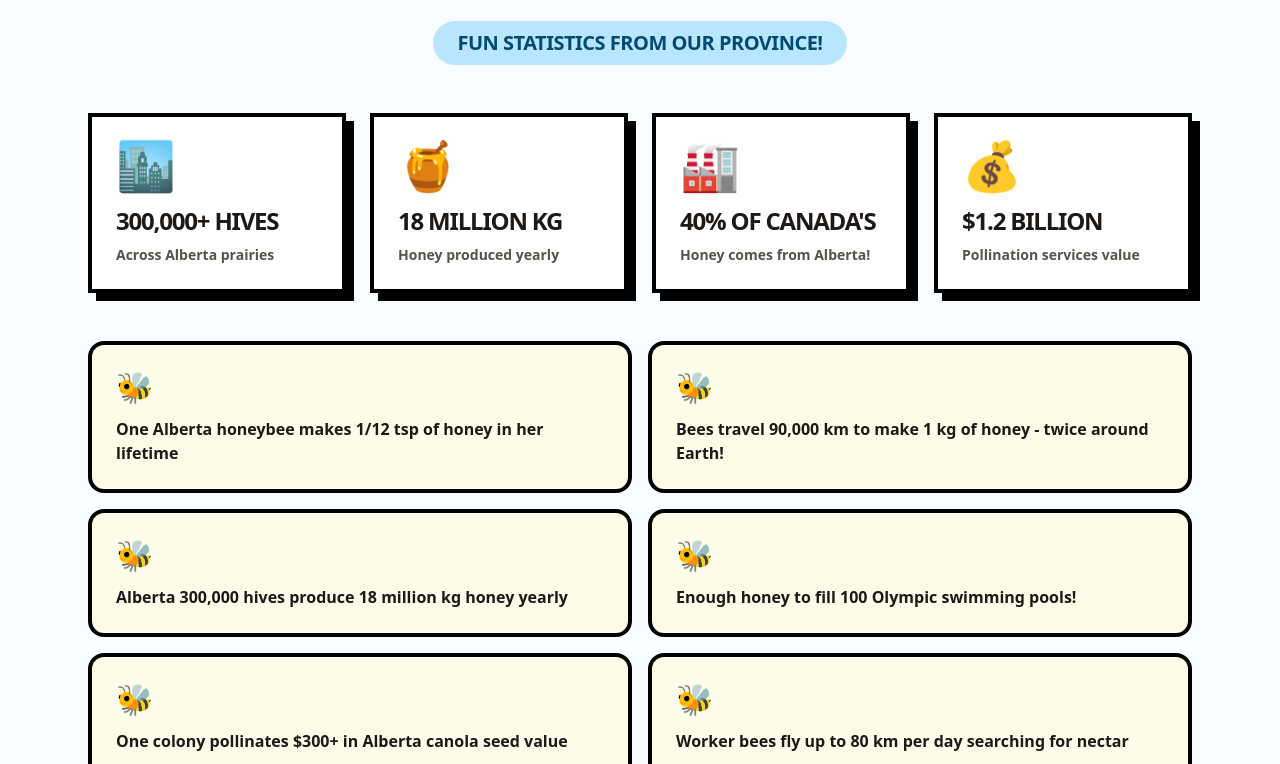
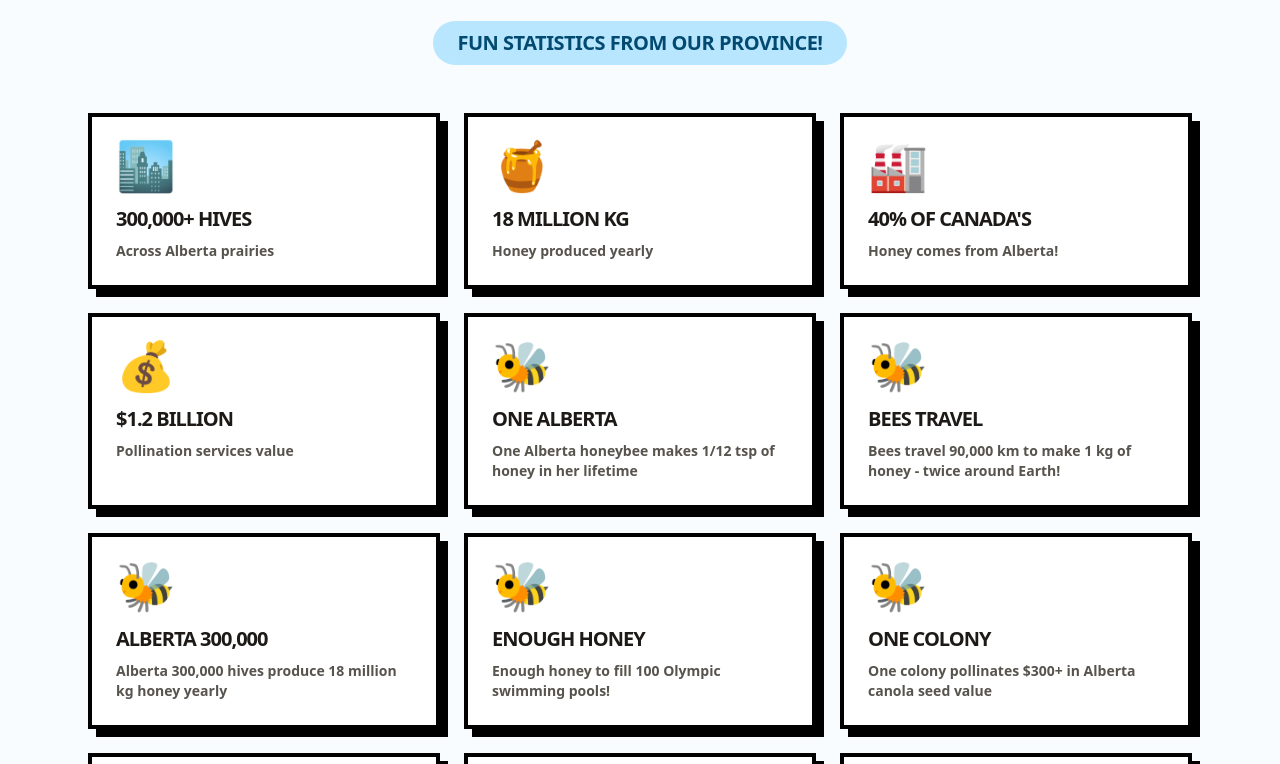
Before and after one commit to curtis-winter/alberta-bee-adventure, a React (Vite) app: page / in a window 1280 px wide. Shown: the part 3814-4578 px from the top of the page. Built offline with nearby package versions, Linux system fonts and the light colour scheme.

Commit message:
Unify AlbertaStats fact cards to single format

```diff
--- a/src/components/AlbertaStats.tsx
+++ b/src/components/AlbertaStats.tsx
@@ -1,6 +1,6 @@
 import React from 'react';
 import { motion } from 'motion/react';
-import { Map, Droplets, Users, DollarSign, ChevronRight } from 'lucide-react';
+import { ChevronRight } from 'lucide-react';
 import { albertaHoneyMath } from '../data/albertaFacts';
 
 interface AlbertaStatsProps {
@@ -14,7 +14,15 @@ const honeyFacts = [
   { emoji: '💰', title: '$1.2 BILLION', desc: 'Pollination services value' }
 ];
 
+const honeyMathCards = albertaHoneyMath.map(item => ({
+  emoji: '🐝',
+  title: item.fact.split(' ')[0] + ' ' + item.fact.split(' ')[1] || 'BEE FACT',
+  desc: item.fact
+}));
+
 export default function AlbertaStats({ onNext }: AlbertaStatsProps) {
+  const allCards = [...honeyFacts, ...honeyMathCards];
+
   return (
     <div className="max-w-6xl mx-auto px-6 py-16">
       <div className="text-center mb-12">
@@ -22,35 +30,19 @@ export default function AlbertaStats({ onNext }: AlbertaStatsProps) {
         <p className="text-xl text-sky-900 font-bold bg-sky-200 px-6 py-2 rounded-full inline-block uppercase tracking-tight">Fun statistics from our province!</p>
       </div>
 
-      {/* Key Statistics Grid */}
-      <div className="grid grid-cols-1 md:grid-cols-2 lg:grid-cols-4 gap-6 mb-12">
-        {honeyFacts.map((fact, idx) => (
+      {/* All Facts Grid */}
+      <div className="grid grid-cols-1 md:grid-cols-2 lg:grid-cols-3 gap-6 mb-12">
+        {allCards.map((fact, idx) => (
           <motion.div
-            key={fact.title}
+            key={idx}
             initial={{ opacity: 0, y: 20 }}
             animate={{ opacity: 1, y: 0 }}
             transition={{ delay: idx * 0.1 }}
             className="brutalist-card p-6 bg-white"
           >
             <div className="text-5xl mb-4">{fact.emoji}</div>
-            <p className="text-2xl font-black uppercase tracking-tighter mb-2">{fact.title}</p>
+            <p className="text-xl font-black uppercase tracking-tighter mb-2">{fact.title}</p>
             <p className="font-bold text-stone-600 text-sm">{fact.desc}</p>
-          </motion.div>
-        ))}
-      </div>
-
-      {/* Honey Math Facts */}
-      <div className="grid grid-cols-1 md:grid-cols-2 gap-4 mb-12">
-        {albertaHoneyMath.map((item, idx) => (
-          <motion.div
-            key={idx}
-            initial={{ opacity: 0, scale: 0.9 }}
-            animate={{ opacity: 1, scale: 1 }}
-            transition={{ delay: idx * 0.05 }}
-            className="bg-yellow-50 border-4 border-black p-6 rounded-2xl"
-          >
-            <div className="text-3xl mb-3">🐝</div>
-            <p className="font-bold">{item.fact}</p>
           </motion.div>
         ))}
       </div>
```
